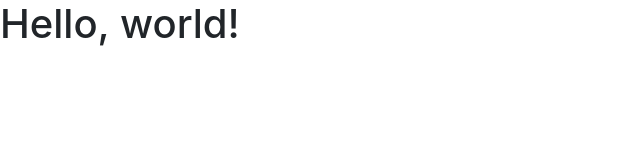
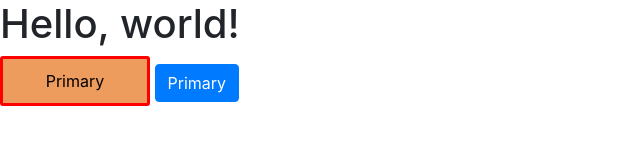
Before and after one commit to muhdarifrawi/4Mar2020-demo-ded2, a plain HTML site: page index.html in a window 1280 px wide. Shown: the whole page, without its empty margins (0-640 px from the left). Drawn offline with nearby package versions, Linux system fonts and the light colour scheme.

Commit message:
custom button example

```diff
--- a/index.html
+++ b/index.html
@@ -4,6 +4,9 @@
     <!-- Required meta tags -->
     <meta charset="utf-8">
     <meta name="viewport" content="width=device-width, initial-scale=1, shrink-to-fit=no">
+
+    <!-- Custom CSS -->
+    <link rel="stylesheet" href="styles.css" type="text/css">
 
     <!-- Bootstrap CSS -->
     <link rel="stylesheet" href="https://stackpath.bootstrapcdn.com/bootstrap/4.4.1/css/bootstrap.min.css" integrity="sha384-Vkoo8x4CGsO3+Hhxv8T/Q5PaXtkKtu6ug5TOeNV6gBiFeWPGFN9MuhOf23Q9Ifjh" crossorigin="anonymous">
@@ -13,6 +16,9 @@
   <body>
     <h1>Hello, world!</h1>
 
+    <button type="button" class="custom-button">Primary</button>
+    <button type="button" class="btn btn-primary">Primary</button>
+
     <!-- Optional JavaScript -->
     <!-- jQuery first, then Popper.js, then Bootstrap JS -->
     <script src="https://code.jquery.com/jquery-3.4.1.slim.min.js" integrity="sha384-J6qa4849blE2+poT4WnyKhv5vZF5SrPo0iEjwBvKU7imGFAV0wwj1yYfoRSJoZ+n" crossorigin="anonymous"></script>
--- /dev/null
+++ b/styles.css
@@ -0,0 +1,9 @@
+.custom-button{
+    height:50px;
+    width:150px;
+    background-color:rgba(234,132,54,0.8);
+    box-shadow: 0;
+    border: 3px solid red;
+    border-radius: 3px;
+
+}
```
